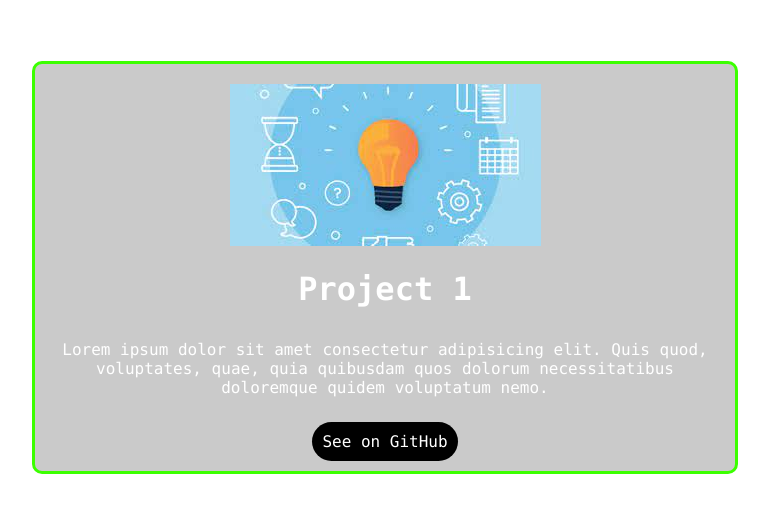
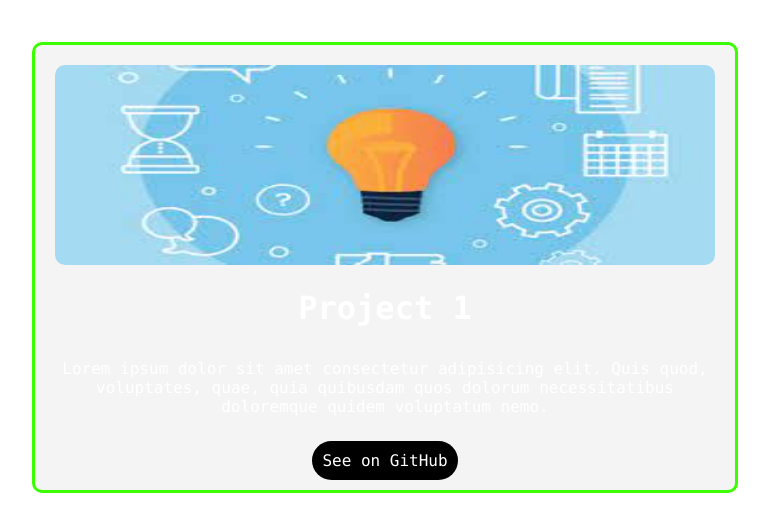
Before and after one commit to JesDev12U/portfolio, a plain HTML site: page index.html in a window 1280 px wide. Shown: the part 3427-3959 px from the top of the page, without its empty margins (384-1153 px from the left). Drawn offline with nearby package versions, Linux system fonts and the light colour scheme.

Commit message:
Cambio de estilo de los cards de projects

```diff
--- a/styles.css
+++ b/styles.css
@@ -237,13 +237,19 @@ section h2{
     opacity: 0;
     transition: opacity 1s ease-in-out, transform 1s ease-in-out;
     text-align: center;
-    background-color: #2525253e;
-    backdrop-filter: blur(20px);
+    background-color: #2525250d;
+    backdrop-filter: blur(10px);
     padding: 20px;
     border-radius: 10px;
     border: 3px solid;
     animation: rainbow 2s linear infinite;
     width: 150%;
+}
+
+.card-project img{
+    width: 100%;
+    height: 200px;
+    border-radius: 10px;
 }
 
 .card-project h3{
```
